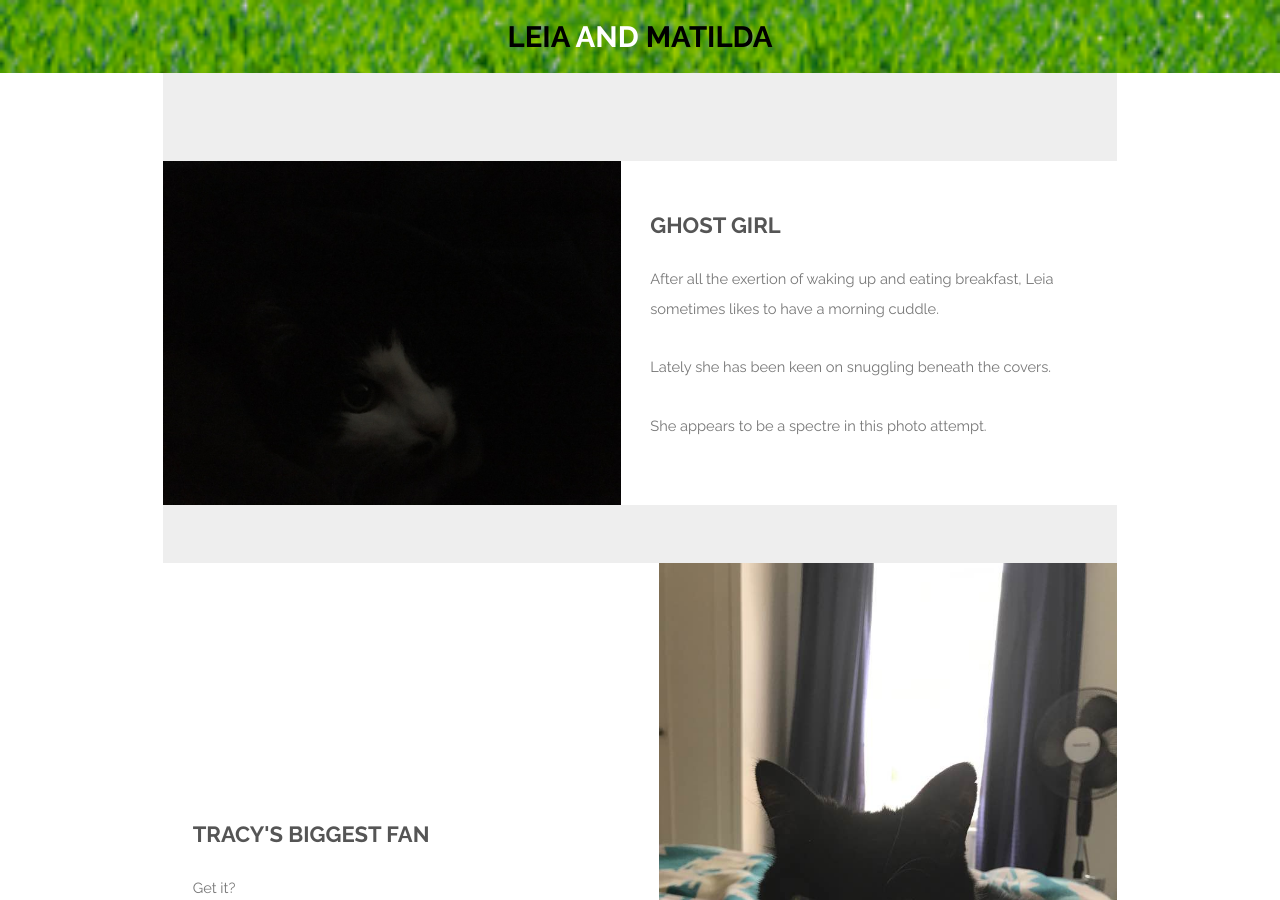
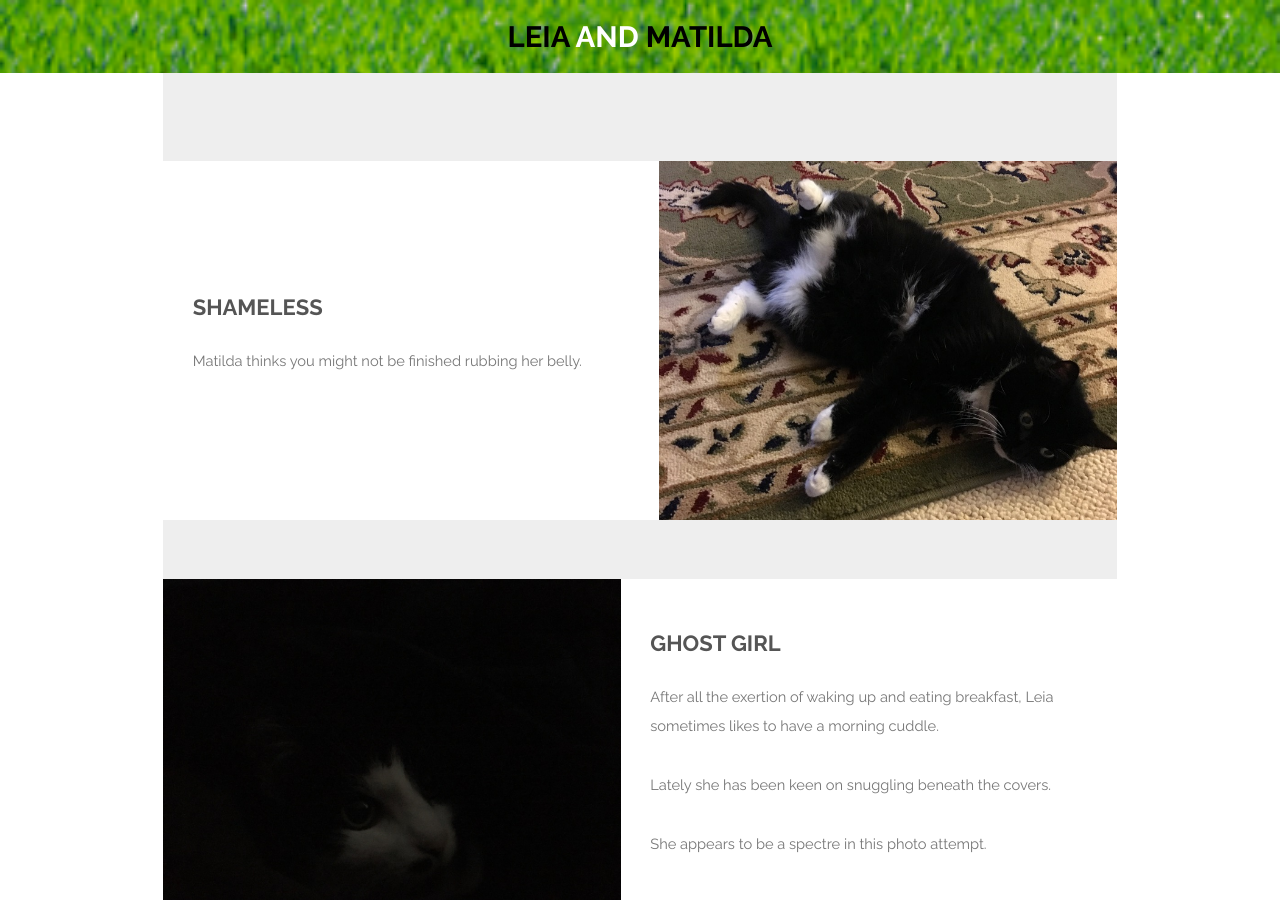
Before and after one commit to jaypalexa/leia-and-matilda, a Jekyll site: the page built from index.md, in a window 1280 px wide and 900 px high. Built offline with Jekyll 4.4.1, drawn with Linux system fonts in a browser that asks for light colours.

Commit message:
"Shameless" post.

```diff
--- a/index.md
+++ b/index.md
@@ -6,6 +6,13 @@ description: A photo essay by Leia and Matilda
 ---
 <section id="one" class="wrapper style1">
   <div class="inner">
+    <article class="feature right">
+      <span class="image"><a href="{{ site.url }}{{ site.baseurl }}/assets/images/20170605_1912_matilda.jpg"><img src="{{ site.url }}{{ site.baseurl }}/assets/images/20170605_1912_matilda.jpg" /></a></span>
+      <div class="content">
+        <h2>Shameless</h2>
+        <p>Matilda thinks you might not be finished rubbing her belly.</p>
+      </div>
+    </article>
     <article class="feature left">
       <span class="image"><a href="{{ site.url }}{{ site.baseurl }}/assets/images/20170607_0788_leia.jpg"><img src="{{ site.url }}{{ site.baseurl }}/assets/images/20170607_0788_leia.jpg" /></a></span>
       <div class="content">
```
